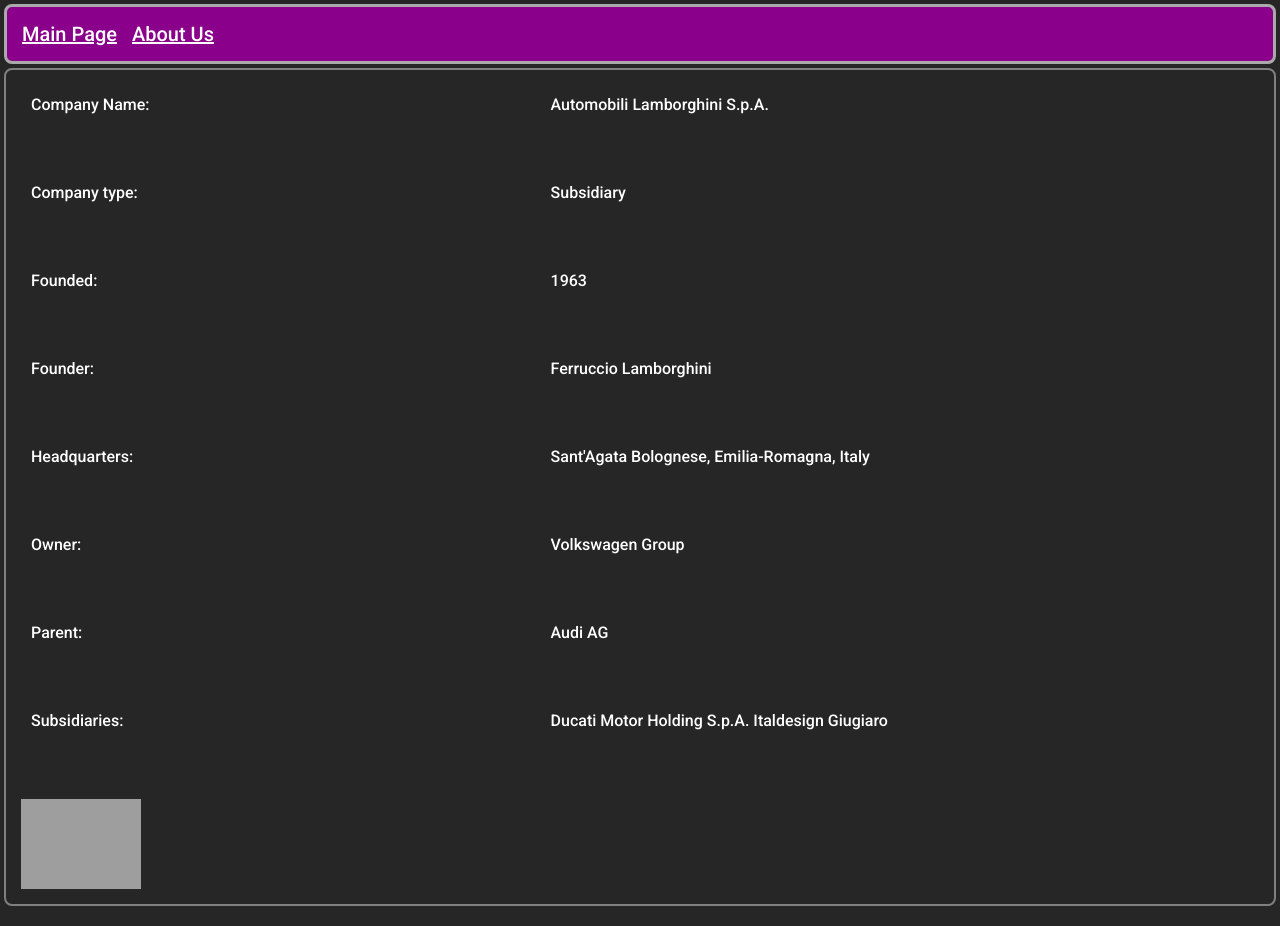
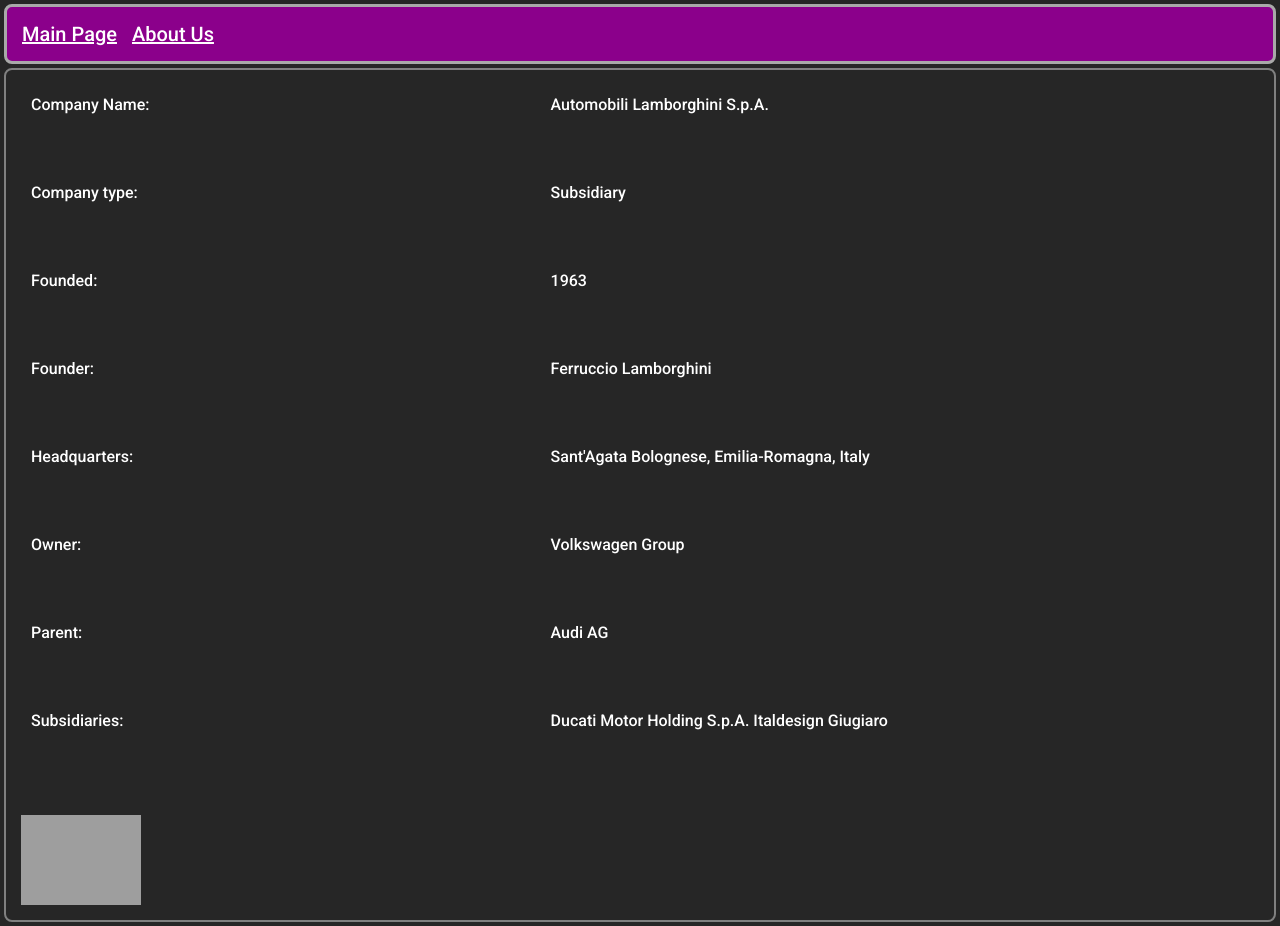
Before and after one commit to Picondx/picondx.github.io, a plain HTML site: page index.html in a window 1280 px wide. Drawn offline with Linux system fonts and the light colour scheme; grey boxes are pictures that could not be loaded; a web font is replaced by a local one.

Commit message:
Update index.html

```diff
--- a/index.html
+++ b/index.html
@@ -48,7 +48,7 @@
             display: grid;
             /* border: 1px solid; */
             grid-template-columns: auto auto;
-            grid-template-rows: 6vh 6vh 6vh 6vh 6vh 6vh 6vh 6vh;
+            grid-template-rows: 6vh 6vh 6vh 6vh 6vh 6vh 6vh 8vh;
             margin: 10px;
             margin-top: 0px;
             padding: 15px;
```
